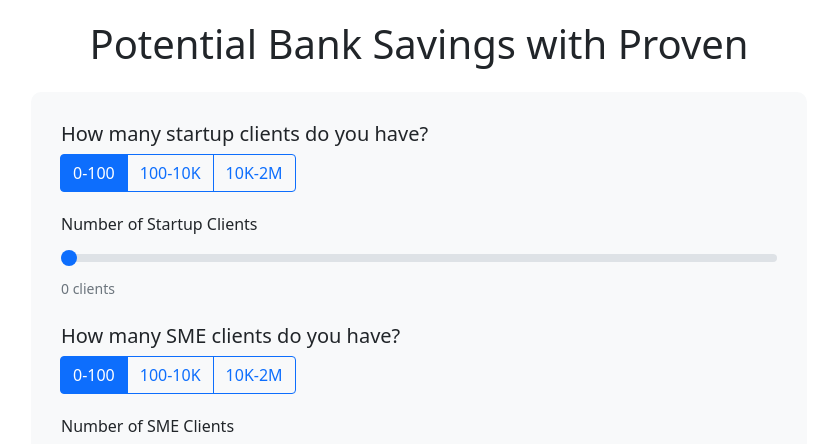
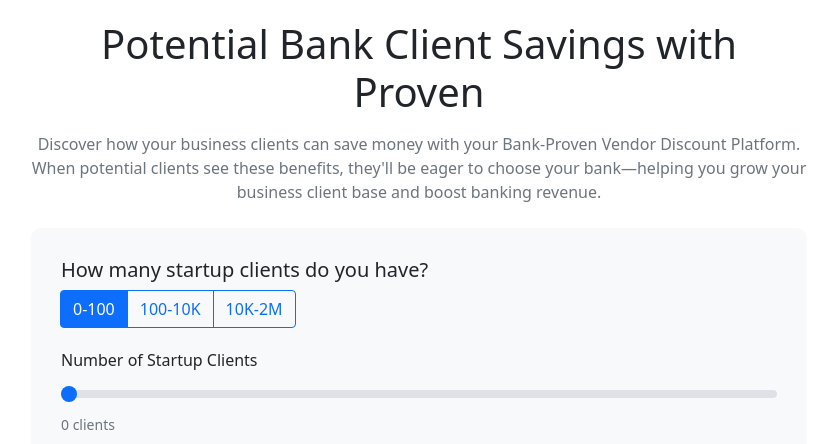
Before and after one commit to nicolegoebel/proven_savings, a Flask app: page / in a window 1280 px wide. Shown: the top 444 px of the page, without its empty margins (221-1058 px from the left). Run offline with Flask 3, Linux system fonts and the light colour scheme; some libraries are stand-ins or nearby versions.

Commit message:
Update calculator title and add descriptive subtitle

```diff
--- a/Banks_webflow/index.html
+++ b/Banks_webflow/index.html
@@ -8,7 +8,8 @@
 </head>
 <body>
     <div class="container">
-        <h1 class="text-center mb-4">Potential Bank Savings with Proven</h1>
+        <h1 class="text-center mb-3">Potential Bank Client Savings with Proven</h1>
+        <p class="text-center mb-4 text-muted">Discover how your business clients can save money with your Bank-Proven Vendor Discount Platform. When potential clients see these benefits, they'll be eager to choose your bank—helping you grow your business client base and boost banking revenue.</p>
 
         <!-- Input Section -->
         <div class="input-section">
--- a/banks/templates/new_index.html
+++ b/banks/templates/new_index.html
@@ -59,7 +59,8 @@
 </head>
 <body>
     <div class="container">
-        <h1 class="text-center mb-4">Potential Bank Savings with Proven</h1>
+        <h1 class="text-center mb-3">Potential Bank Client Savings with Proven</h1>
+        <p class="text-center mb-4 text-muted">Discover how your business clients can save money with your Bank-Proven Vendor Discount Platform. When potential clients see these benefits, they'll be eager to choose your bank—helping you grow your business client base and boost banking revenue.</p>
 
         <!-- Input Section -->
         <div class="input-section">
```
